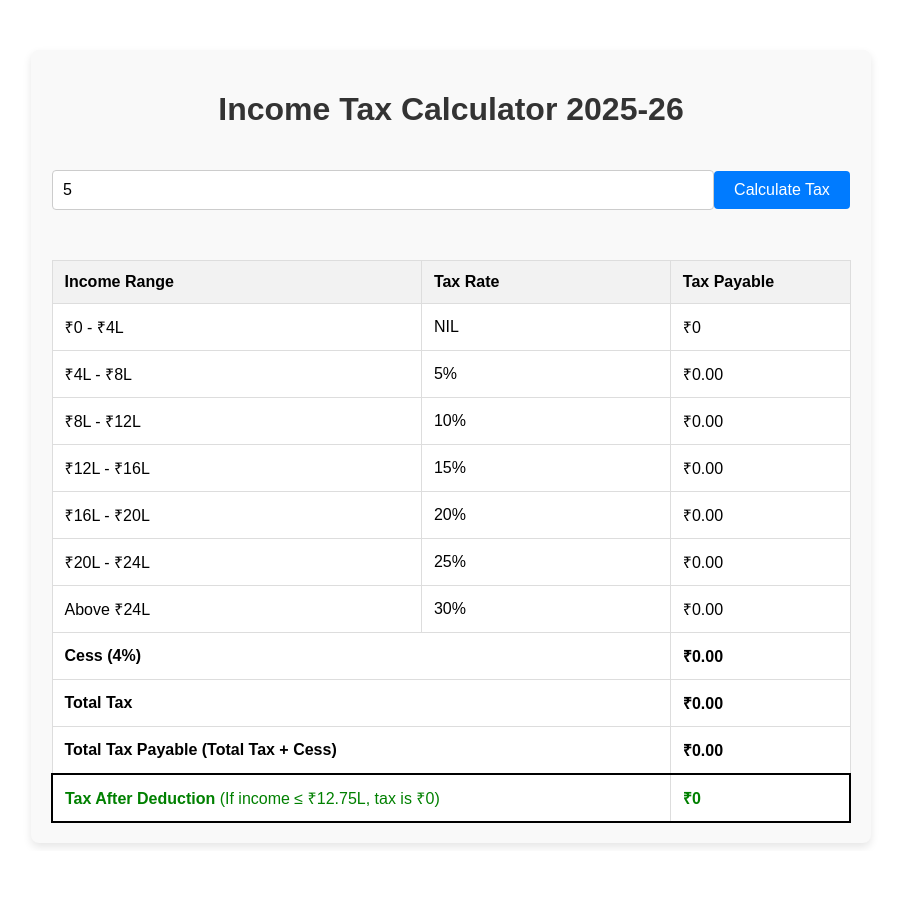
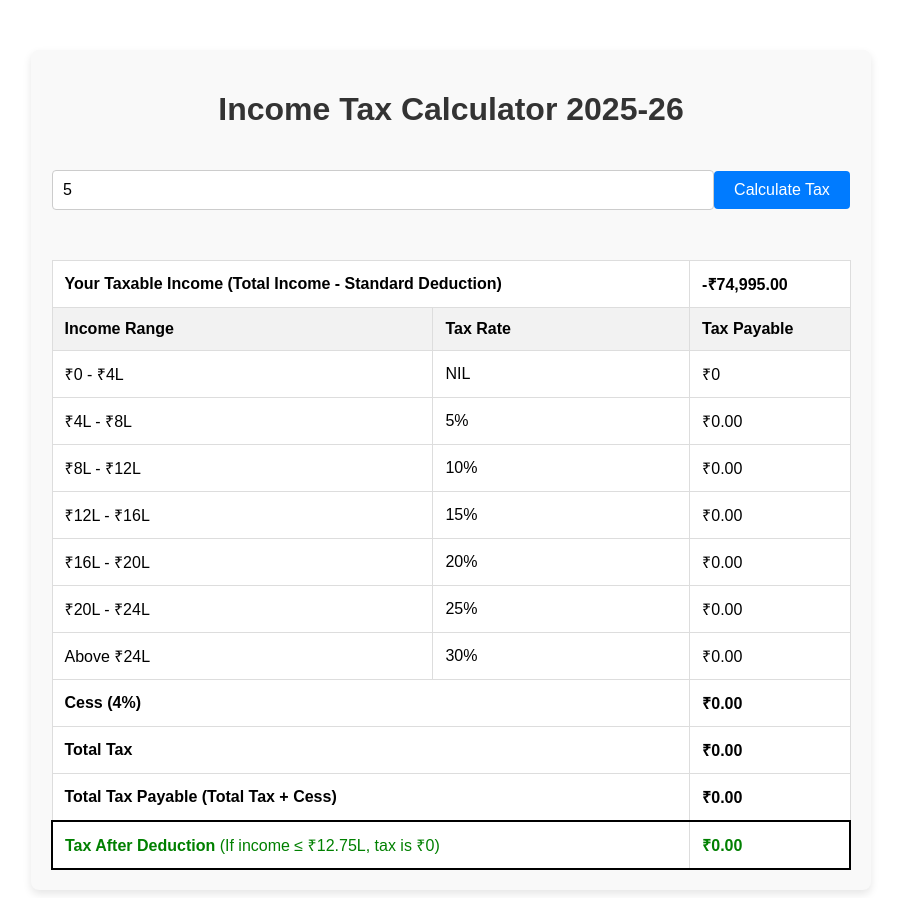
Before and after one commit to rghvgrv/tax-calculator, a React (Vite) app: page / in a window 1280 px wide. Both pictures are taken after typing "5" into the empty fields and a click on the button "Calculate Tax". Shown: the whole page, without its empty margins (189-1090 px from the left). Before the commit the page ends 851 px from the top, so only its background shows below. Built offline with nearby package versions, Linux system fonts and the light colour scheme.

Commit message:
format ruppes

```diff
--- a/src/App.css
+++ b/src/App.css
@@ -38,18 +38,14 @@ button {
   color: #fff;
   border: none;
   border-radius: 4px;
-  cursor: pointer;
   font-size: 1rem;
 }
 
 button:hover {
-  background-color: #0056b3;
+  cursor: pointer;
+  background-color: #004085;
 }
 
-button:disabled {
-  background-color: #cccccc;
-  cursor: not-allowed;
-}
 
 p {
   color: red;
--- a/src/App.jsx
+++ b/src/App.jsx
@@ -72,6 +72,10 @@ const TaxCalculator = () => {
       {tax !== null && (
         <table>
           <thead>
+          <tr>
+              <td colSpan="2"><strong>Your Taxable Income (Total Income - Standard Deduction) </strong></td>
+              <td><strong>{formatINR(taxableIncome)}</strong></td>
+            </tr>
             <tr>
               <th>Income Range</th>
               <th>Tax Rate</th>
@@ -116,19 +120,19 @@ const TaxCalculator = () => {
             </tr>
             <tr>
               <td colSpan="2"><strong>Cess (4%)</strong></td>
-              <td><strong>₹{cess.toFixed(2)}</strong></td>
+              <td><strong>{formatINR(cess)}</strong></td>
             </tr>
             <tr>
               <td colSpan="2"><strong>Total Tax </strong></td>
-              <td><strong>₹{taxPayable.toFixed(2)}</strong></td>
+              <td><strong>{formatINR(taxPayable)}</strong></td>
             </tr>
             <tr>
               <td colSpan="2"><strong>Total Tax Payable (Total Tax + Cess)</strong></td>
-              <td><strong>₹{tax.toFixed(2)}</strong></td>
+              <td><strong>{formatINR(tax)}</strong></td>
             </tr>
             <tr style = {{ color: 'green', border: '2px solid black' }}>
               <td colSpan="2"><strong>Tax After Deduction</strong> (If income ≤ ₹12.75L, tax is ₹0)</td>
-              <td><strong>₹{income <= 1275000 ? 0 : tax.toFixed(2)}</strong></td>
+              <td><strong>{formatINR(income <= 1275000 ? 0 : tax)}</strong></td>
             </tr>
           </tbody>
         </table>
```
